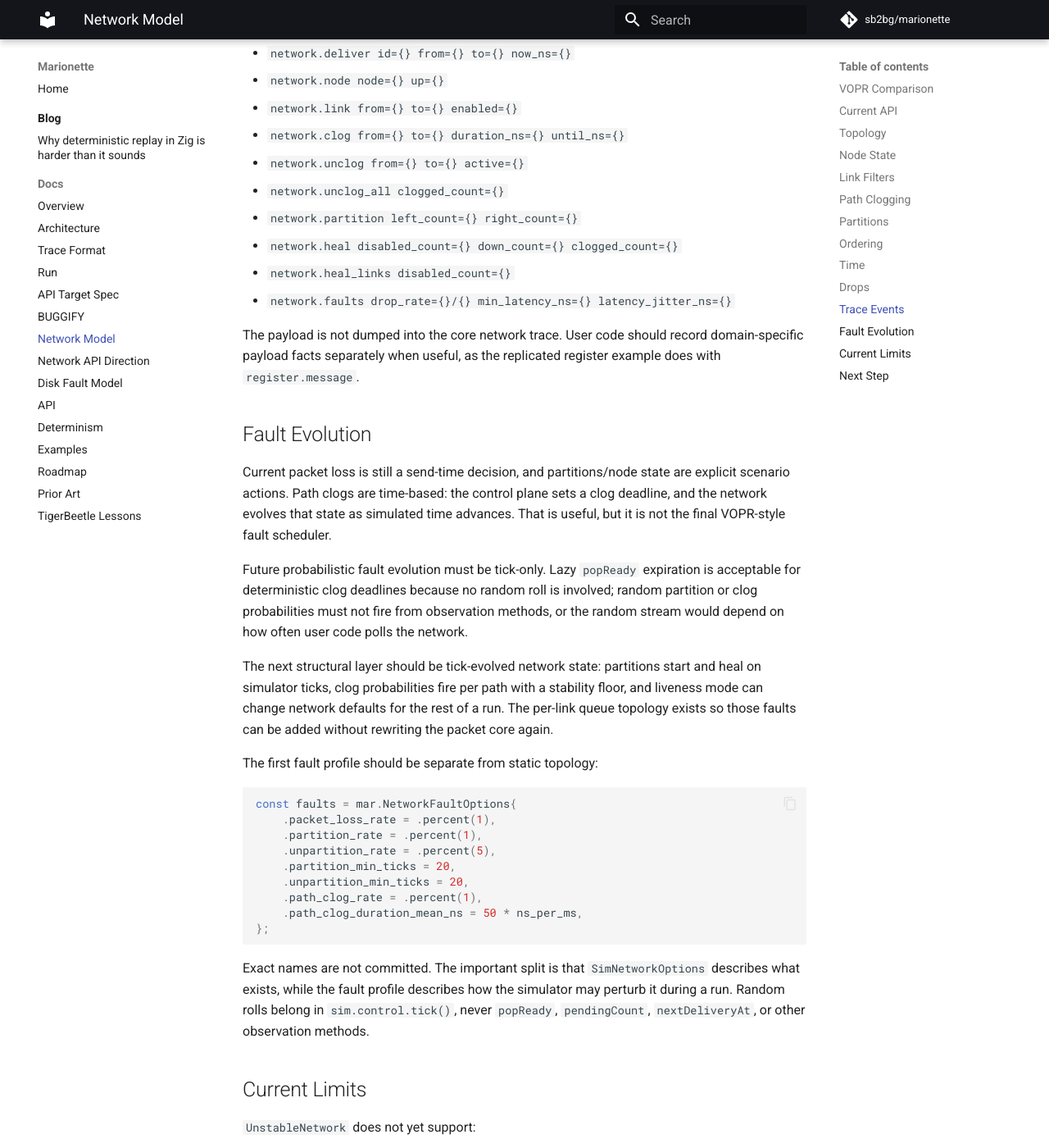
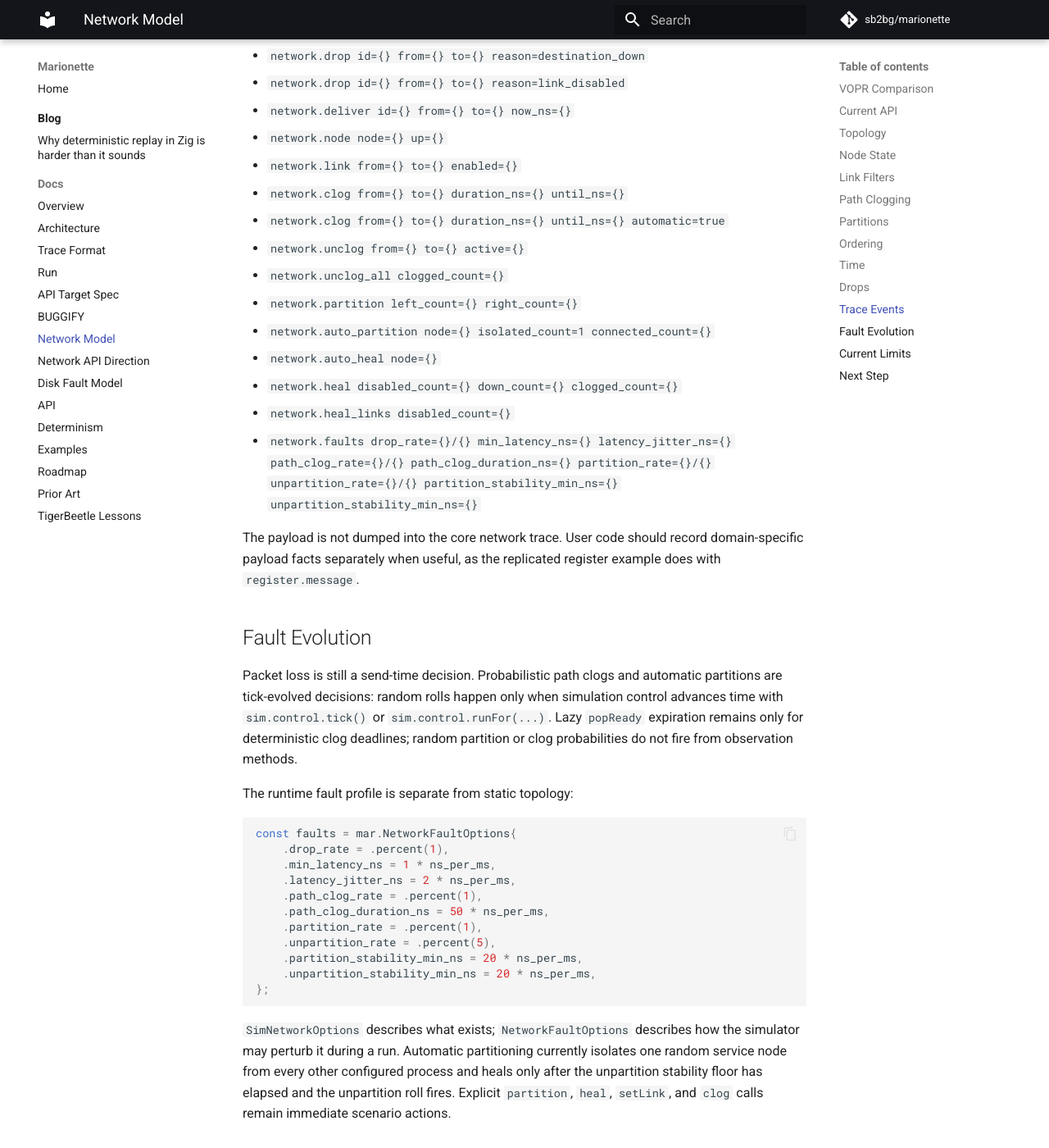
Before and after one commit to sb2bg/marionette, an MkDocs documentation site: the page built from docs/network.md, in a window 1280 px wide and 1400 px high, scrolled down 6492 px. Shown: the whole window at 82% size. Built offline with MkDocs 1.6.1 and Material for MkDocs 9.7.7, drawn with Linux system fonts in a browser that asks for light colours; comment, search, counter and statistics services are not loaded; some of the changed text lies outside the part shown.

Commit message:
Add tick-evolved network faults

````diff
--- a/docs/network.md
+++ b/docs/network.md
@@ -41,8 +41,8 @@ node up/down state, and delivery order by `(deliver_at, packet_id)`.
 
 The main differences are deliberate:
 
-- VOPR has tick-evolved automatic partitions and unclogs with stability
-  windows; Marionette only has explicit scenario actions plus clog expiration.
+- VOPR has broader tick-evolved automatic fault scheduling; Marionette now has
+  a narrow version for per-path clogs and node-isolating partitions.
 - VOPR can replay packets and record selected command classes for later
   replay; Marionette has whole-run seed replay but no packet-sequence replay.
 - VOPR has command-aware link filters and optional per-link drop predicates;
@@ -68,6 +68,7 @@ root:
 ```zig
 const sim = try world.simulate(.{ .network = .{
     .nodes = 4,
+    .service_nodes = 3,
     .path_capacity = 64,
 } });
 const net = try sim.network(Payload);
@@ -75,7 +76,9 @@ const net = try sim.network(Payload);
 
 `nodes` declares the total simulated process ids. With the example above,
 valid process ids are `0`, `1`, `2`, and `3`. `path_capacity` is per directed
-link, not global.
+link, not global. `service_nodes` declares the prefix of process ids eligible
+for automatic node-isolating partitions; when omitted or zero, all processes
+are eligible.
 
 `Payload` is user-owned data. Marionette only schedules and traces the packet
 metadata:
@@ -307,12 +310,15 @@ Current network trace events:
 - `network.node node={} up={}`
 - `network.link from={} to={} enabled={}`
 - `network.clog from={} to={} duration_ns={} until_ns={}`
+- `network.clog from={} to={} duration_ns={} until_ns={} automatic=true`
 - `network.unclog from={} to={} active={}`
 - `network.unclog_all clogged_count={}`
 - `network.partition left_count={} right_count={}`
+- `network.auto_partition node={} isolated_count=1 connected_count={}`
+- `network.auto_heal node={}`
 - `network.heal disabled_count={} down_count={} clogged_count={}`
 - `network.heal_links disabled_count={}`
-- `network.faults drop_rate={}/{} min_latency_ns={} latency_jitter_ns={}`
+- `network.faults drop_rate={}/{} min_latency_ns={} latency_jitter_ns={} path_clog_rate={}/{} path_clog_duration_ns={} partition_rate={}/{} unpartition_rate={}/{} partition_stability_min_ns={} unpartition_stability_min_ns={}`
 
 The payload is not dumped into the core network trace. User code should record
 domain-specific payload facts separately when useful, as the replicated
@@ -320,41 +326,35 @@ register example does with `register.message`.
 
 ## Fault Evolution
 
-Current packet loss is still a send-time decision, and partitions/node state
-are explicit scenario actions. Path clogs are time-based: the control plane
-sets a clog deadline, and the network evolves that state as simulated time
-advances. That is useful, but it is not the final VOPR-style fault scheduler.
+Packet loss is still a send-time decision. Probabilistic path clogs and
+automatic partitions are tick-evolved decisions: random rolls happen only when
+simulation control advances time with `sim.control.tick()` or
+`sim.control.runFor(...)`. Lazy `popReady` expiration remains only for
+deterministic clog deadlines; random partition or clog probabilities do not
+fire from observation methods.
 
-Future probabilistic fault evolution must be tick-only. Lazy `popReady`
-expiration is acceptable for deterministic clog deadlines because no random
-roll is involved; random partition or clog probabilities must not fire from
-observation methods, or the random stream would depend on how often user code
-polls the network.
-
-The next structural layer should be tick-evolved network state: partitions
-start and heal on simulator ticks, clog probabilities fire per path with a
-stability floor, and liveness mode can change network defaults for the rest of
-a run. The per-link queue topology exists so those faults can be added without
-rewriting the packet core again.
-
-The first fault profile should be separate from static topology:
+The runtime fault profile is separate from static topology:
 
 ```zig
 const faults = mar.NetworkFaultOptions{
-    .packet_loss_rate = .percent(1),
+    .drop_rate = .percent(1),
+    .min_latency_ns = 1 * ns_per_ms,
+    .latency_jitter_ns = 2 * ns_per_ms,
+    .path_clog_rate = .percent(1),
+    .path_clog_duration_ns = 50 * ns_per_ms,
     .partition_rate = .percent(1),
     .unpartition_rate = .percent(5),
-    .partition_min_ticks = 20,
-    .unpartition_min_ticks = 20,
-    .path_clog_rate = .percent(1),
-    .path_clog_duration_mean_ns = 50 * ns_per_ms,
+    .partition_stability_min_ns = 20 * ns_per_ms,
+    .unpartition_stability_min_ns = 20 * ns_per_ms,
 };
 ```
 
-Exact names are not committed. The important split is that `SimNetworkOptions`
-describes what exists, while the fault profile describes how the simulator may
-perturb it during a run. Random rolls belong in `sim.control.tick()`, never
-`popReady`, `pendingCount`, `nextDeliveryAt`, or other observation methods.
+`SimNetworkOptions` describes what exists; `NetworkFaultOptions` describes how
+the simulator may perturb it during a run. Automatic partitioning currently
+isolates one random service node from every other configured process and heals
+only after the unpartition stability floor has elapsed and the unpartition
+roll fires. Explicit `partition`, `heal`, `setLink`, and `clog` calls remain
+immediate scenario actions.
 
 ## Current Limits
 
@@ -364,7 +364,6 @@ perturb it during a run. Random rolls belong in `sim.control.tick()`, never
 - Packet duplication.
 - Broadcast.
 - Node spawning.
-- Probabilistic tick-evolved fault schedules.
 - Multiple named buses or bus registry.
 - Command-aware or user-classified link filters.
 - Per-link drop predicates.
@@ -378,16 +377,8 @@ smallest useful packet core before growing.
 
 ## Next Step
 
-The next high-value addition before disk is a runtime network fault profile on
-top of the existing per-link queues:
-
-1. Add `NetworkFaultOptions` separate from static `SimNetworkOptions`.
-2. Grow `control.network.setFaults(...)` from simple drop/latency settings
-   into that profile.
-3. Add tick-evolved automatic partitions with stability floors.
-4. Add tick-evolved per-path clogs with profile-selected duration.
-
-The app-facing/control split in `network-api.md` still matters, but the packet
-core is already close enough to host fault profiles. `UnstableNetwork` remains
-a simulator primitive; examples should not teach it as the final production
-network surface.
+The app-facing/control split in `network-api.md` still matters. The remaining
+network work is liveness-oriented: replay recording, duplicate/broadcast
+semantics, richer latency distributions, and named bus composition.
+`UnstableNetwork` remains a simulator primitive; examples should not teach it
+as the final production network surface.
````
Also changed, not shown: docs/api-target.md (+1 -0 lines), docs/network-api.md (+1 -0 lines), docs/roadmap.md (+6 -1 lines), 3 other files.
